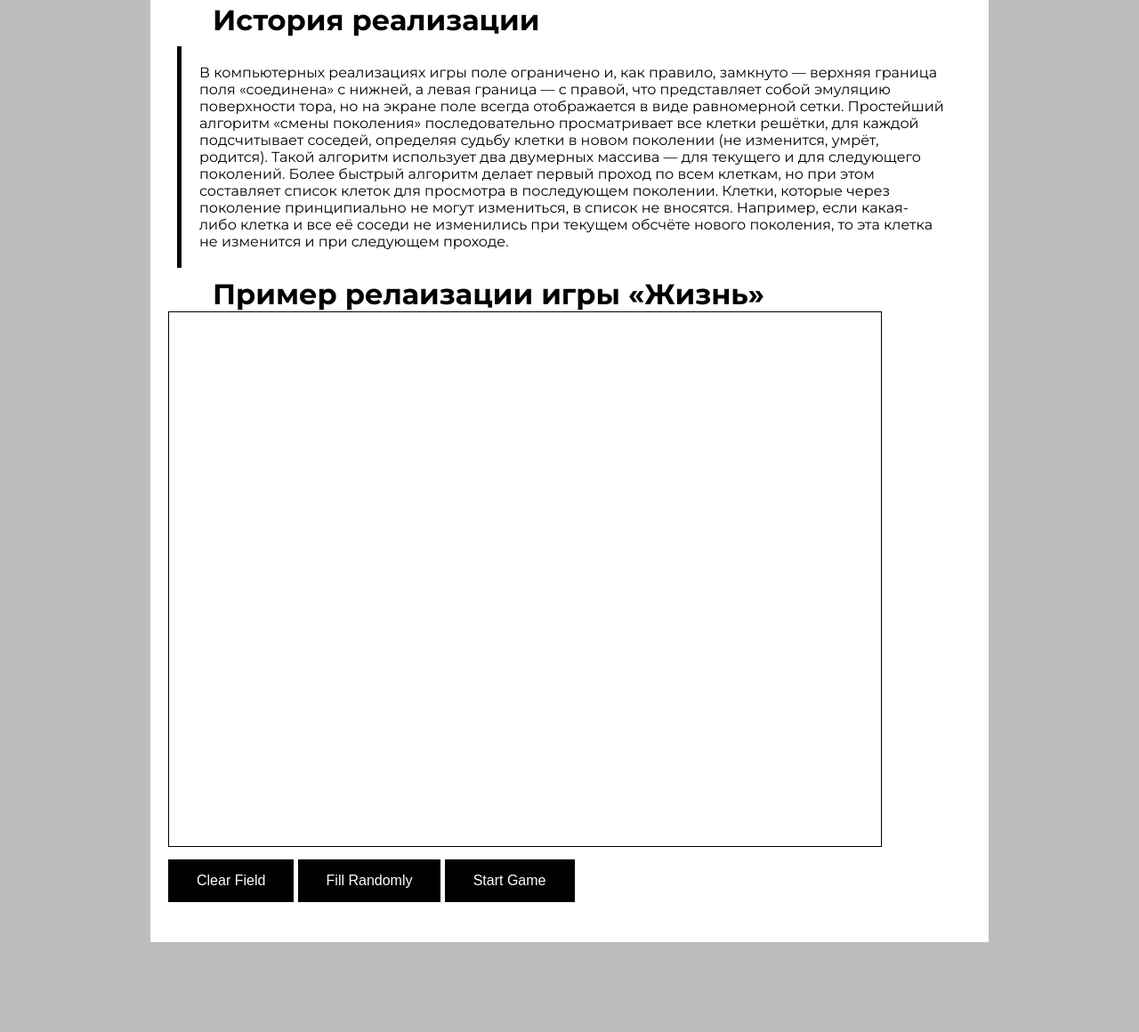
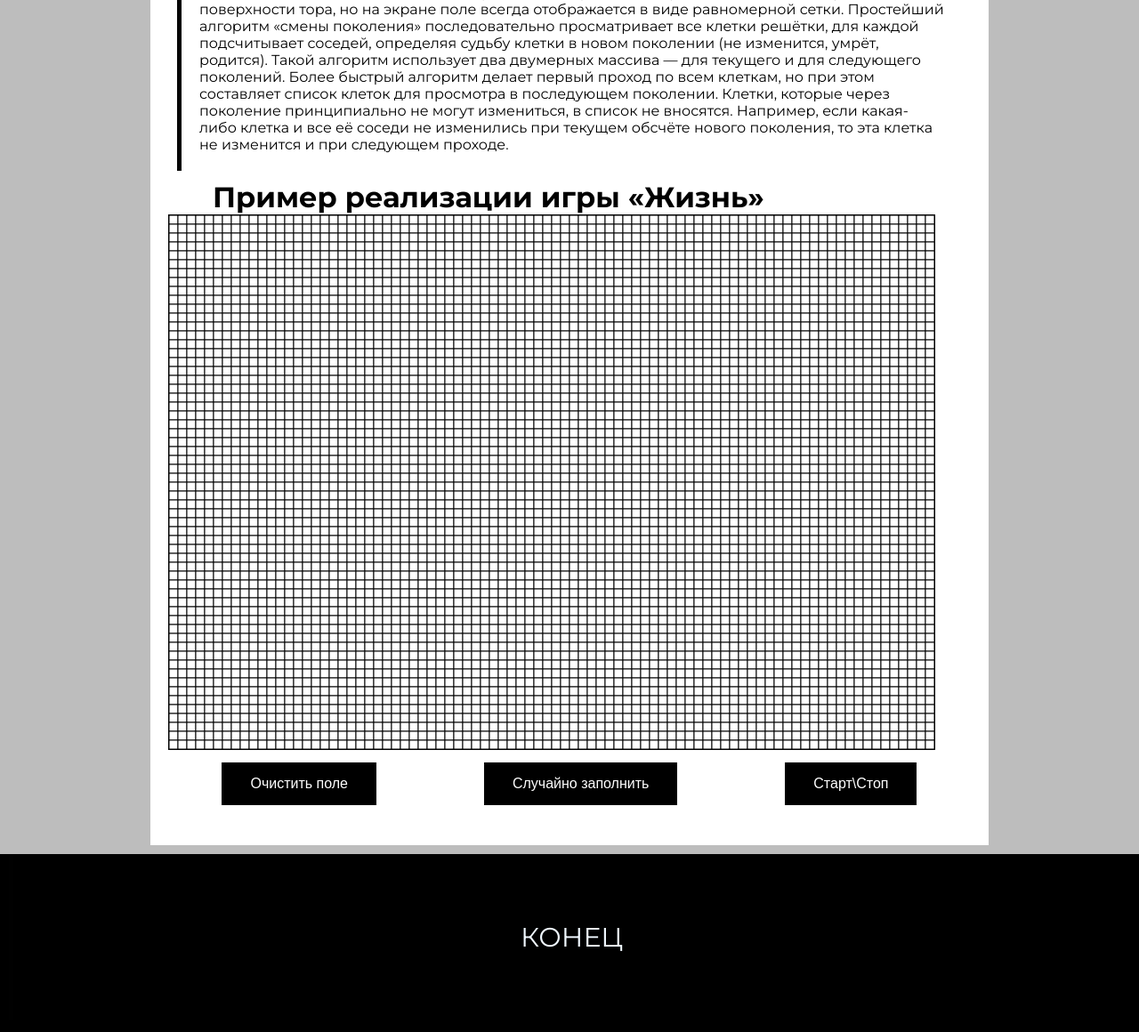
Before and after one commit to maksim-reznik/game, a plain HTML site: page index.html in a window 1280 px wide. Shown: the part 823-1983 px from the top of the page at 89% size. Before the commit the page ends 1882 px from the top, so only its background shows below. Drawn offline with Linux system fonts and the light colour scheme.

Commit message:
Я стесняюсь

```diff
--- a/index.html
+++ b/index.html
@@ -5,110 +5,50 @@
     <meta name="viewport" content="width=device-width, initial-scale=1.0">
     <link href="style.css" rel="stylesheet">
     <title>life-game</title>
+    <!-- Google tag (gtag.js) -->
+<script async src="https://www.googletagmanager.com/gtag/js?id=G-4YF49ZGNY8"></script>
+<script>
+  window.dataLayer = window.dataLayer || [];
+  function gtag(){dataLayer.push(arguments);}
+  gtag('js', new Date());
+
+  gtag('config', 'G-4YF49ZGNY8');
+</script>
 </head>
 <body>
 <div class="tile">
-<!--    <canvas id="gameCanvas" width="400" height="400"></canvas>-->
-<!--  <button onclick="restartGame()">Restart</button>-->
-<!--  <script>-->
-<!--    const canvas = document.getElementById('gameCanvas');-->
-<!--    const ctx = canvas.getContext('2d');-->
-<!--    const cellSize = 10;-->
-<!--    const rows = canvas.height / cellSize;-->
-<!--    const cols = canvas.width / cellSize;-->
-<!--    let grid = createGrid();-->
-
-<!--    function createGrid() {-->
-<!--      const grid = [];-->
-<!--      for (let row = 0; row < rows; row++) {-->
-<!--        grid[row] = [];-->
-<!--        for (let col = 0; col < cols; col++) {-->
-<!--          grid[row][col] = Math.random() > 0.6 ? 1 : 0;-->
-<!--        }-->
-<!--      }-->
-<!--      return grid;-->
-<!--    }-->
-
-<!--    function drawGrid() {-->
-<!--      ctx.clearRect(0, 0, canvas.width, canvas.height);-->
-<!--      for (let row = 0; row < rows; row++) {-->
-<!--        for (let col = 0; col < cols; col++) {-->
-<!--          ctx.beginPath();-->
-<!--          ctx.rect(col * cellSize, row * cellSize, cellSize, cellSize);-->
-<!--          ctx.fillStyle = grid[row][col] ? 'black' : 'white';-->
-<!--          ctx.fill();-->
-<!--          ctx.stroke();-->
-<!--        }-->
-<!--      }-->
-<!--    }-->
-
-<!--    function restartGame() {-->
-<!--      grid = createGrid();-->
-<!--      drawGrid();-->
-<!--    }-->
-
-<!--    function updateGrid() {-->
-<!--      const newGrid = [];-->
-<!--      for (let row = 0; row < rows; row++) {-->
-<!--        newGrid[row] = [];-->
-<!--        for (let col = 0; col < cols; col++) {-->
-<!--          const neighbors = countNeighbors(row, col);-->
-<!--          if (grid[row][col] === 1) {-->
-<!--            newGrid[row][col] = neighbors === 2 || neighbors === 3 ? 1 : 0;-->
-<!--          } else {-->
-<!--            newGrid[row][col] = neighbors === 3 ? 1 : 0;-->
-<!--          }-->
-<!--        }-->
-<!--      }-->
-<!--      grid = newGrid;-->
-<!--    }-->
-
-<!--    function countNeighbors(row, col) {-->
-<!--      let count = 0;-->
-<!--      for (let i = -1; i < 2; i++) {-->
-<!--        for (let j = -1; j < 2; j++) {-->
-<!--          const newRow = row + i;-->
-<!--          const newCol = col + j;-->
-<!--          if (newRow >= 0 && newRow < rows && newCol >= 0 && newCol < cols) {-->
-<!--            count += grid[newRow][newCol];-->
-<!--          }-->
-<!--        }-->
-<!--      }-->
-<!--      count -= grid[row][col];-->
-<!--      return count;-->
-<!--    }-->
-
-<!--    function gameLoop() {-->
-<!--      updateGrid();-->
-<!--      drawGrid();-->
-<!--      requestAnimationFrame(gameLoop);-->
-<!--    }-->
-
-<!--    gameLoop();-->
-<!--  </script>-->
+    <nav>
+        <ul class="topmenu">
+            <li class="xx">Игровой автомат - игра "Жизнь"</li>
+            <li><a href="" class="down">Оглавление</a>
+                <ul class="submenu">
+                    <li><a href="#one">Что это такое?</a></li>
+                    <li><a href="#two">История создания</a></li>
+                    <li><a href="#three">Принцип игры</a></li>
+                    <li><a href="#game">Интерактивная часть</a></li>
+                </ul>
+            </li>
+        </ul>
+    </nav>
 </div>
 <div class="bady">
-<h1 class="cc">Игровой автомат - игра жизни</h1>
-    <h1>Что это такое?</h1>
-
+    <h1 id="one">Что это такое?</h1>
     <p>Игра «Жизнь» (англ. Game of Life) — клеточный автомат, придуманный английским математиком Джоном Конвеем в 1970 году. Это игра без игроков, в которой генерируется начальное состояние, а человек потом лишь наблюдает за развитием коллонии которая сгенерировалась. В игре можно создать процессы с полнотой по Тьюрингу, что позволяет реализовать любую машину Тьюринга.</p>
-<h1>История создания</h1>
+    <h1 id="two">История создания</h1>
     <p>Джон Конвей ещё в детстве заинтересовался проблемой, предложенной в 1940-х годах известным математиком Джоном фон Нейманом, который пытался создать гипотетическую машину, способную воспроизводить себя. Джону фон Нейману удалось создать математическую модель такой машины с довольно сложными правилами — в автомате фон Неймана ячейка может иметь одно из 29-ти состояний, которые эти правила описывают. Конвей поставил целью придумать как можно более простой клеточный автомат с нетривиальным поведением, надеясь, что в таком случае он будет тьюринг-полным. Команда энтузиастов (Конвей, его коллеги и студенты) занималась перебором бесчисленных вариаций правил в поисках подходящих. Итогом стал набор из двух правил для клеток с двумя состояниями, получивших известность как игра «Жизнь». В 1970 году в письме к Мартину Гарднеру Конвей изложил правила и основные сведения о получившейся системе, которые удалось быстро выяснить. Гарднер изложил это в своей колонке о математических играх в журнале Scientific American. Игра «Жизнь» быстро получила тысячи поклонников по всей Америке и за её пределами, а её изобретатель приобрёл известность среди широкой публики.
-
         Вскоре Конвей доказал тьюринг-полноту игры «Жизнь» (доказательство не было опубликовано). После этого он практически потерял интерес к данной теме.
-
         Конвей был недоволен тем, насколько игра «Жизнь» более известна, чем другие его работы, и не слишком любил о ней рассказывать — кроме как отдельным интересующимся детям.</p>
-<h1>История реализации</h1>
+    <h1 id="three">Принцип игры</h1>
     <p>В компьютерных реализациях игры поле ограничено и, как правило, замкнуто — верхняя граница поля «соединена» с нижней, а левая граница — с правой, что представляет собой эмуляцию поверхности тора, но на экране поле всегда отображается в виде равномерной сетки.
-
         Простейший алгоритм «смены поколения» последовательно просматривает все клетки решётки, для каждой подсчитывает соседей, определяя судьбу клетки в новом поколении (не изменится, умрёт, родится). Такой алгоритм использует два двумерных массива — для текущего и для следующего поколений.
-
         Более быстрый алгоритм делает первый проход по всем клеткам, но при этом составляет список клеток для просмотра в последующем поколении. Клетки, которые через поколение принципиально не могут измениться, в список не вносятся. Например, если какая-либо клетка и все её соседи не изменились при текущем обсчёте нового поколения, то эта клетка не изменится и при следующем проходе.</p>
-<h1>Пример релаизации игры «Жизнь»</h1>
-<canvas id="gameCanvas" width="800" height="600"></canvas>
-    <button onclick="clearField()">Clear Field</button>
-    <button onclick="fillRandom()">Fill Randomly</button>
-    <button onclick="startGame()">Start Game</button>
+    <h1 id="game">Пример реализации игры «Жизнь»</h1>
+    <canvas id="gameCanvas" width="860" height="600"></canvas>
+    <div class="button">
+    <button onclick="clearField()">Очистить поле</button>
+    <button onclick="fillRandom()">Случайно заполнить </button>
+    <button onclick="startGame()">Старт\Стоп</button>
+    </div>
     <script>
         const canvas = document.getElementById('gameCanvas');
         const ctx = canvas.getContext('2d');
@@ -116,7 +56,7 @@
         const rows = canvas.height / cellSize;
         const cols = canvas.width / cellSize;
         let grid = createGrid();
-        let isGameRunning = false;
+        let isGameRunning = true;
         let intervalId;
 
         canvas.addEventListener('click', (event) => {
@@ -132,16 +72,20 @@
 
         function createGrid() {
             return new Array(rows).fill(null).map(() => new Array(cols).fill(0));
+            drawGrid();
         }
 
         function drawGrid() {
             ctx.clearRect(0, 0, canvas.width, canvas.height);
-            grid.forEach((row, i) => {
-                row.forEach((cell, j) => {
-                    ctx.fillStyle = cell === 1 ? 'black' : 'white';
-                    ctx.fillRect(j * cellSize, i * cellSize, cellSize, cellSize);
-                });
-            });
+            for (let row = 0; row < rows; row++) {
+                for (let col = 0; col < cols; col++) {
+                    ctx.beginPath();
+                    ctx.rect(col * cellSize, row * cellSize, cellSize, cellSize);
+                    ctx.fillStyle = grid[row][col] ? 'black' : 'white';
+                    ctx.fill();
+                    ctx.stroke();
+                }
+            }
         }
 
         function clearField() {
@@ -190,18 +134,18 @@
             let count = 0;
             for (let i = -1; i <= 1; i++) {
                 for (let j = -1; j <= 1; j++) {
-                    const neighborRow = row + i;
-                    const neighborCol = col + j;
-                    if (neighborRow >= 0 && neighborRow < rows && neighborCol >= 0 && neighborCol < cols) {
+                    const neighborRow = (row + i + rows) % rows;
+                    const neighborCol = (col + j + cols) % cols;
                     count += grid[neighborRow][neighborCol];
-                    }
                 }
             }
             count -= grid[row][col];
             return count;
         }
-        startGame()
+
+        startGame();
+        drawGrid();
     </script>
 
-</div></body>
+</div><div class="back"><p class="gg">КОНЕЦ</p></div></body>
 </html>
```
Lines whose indentation alone changed are shown as unchanged.
